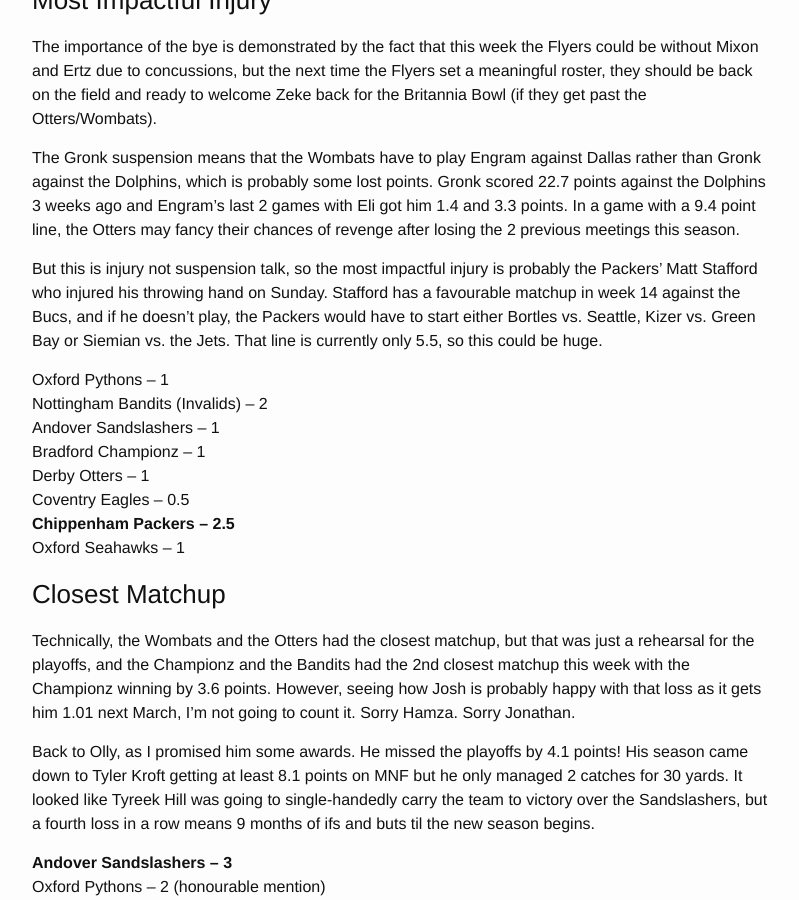
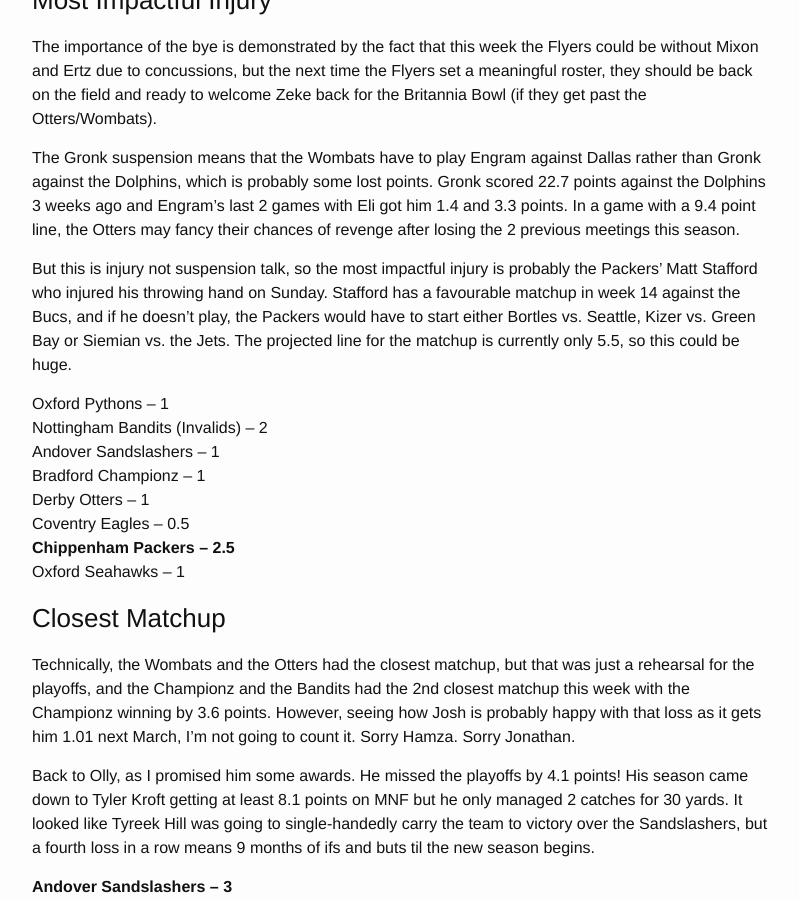
Before and after one commit to UKDynasty/ukdynasty.github.io, a Jekyll site: the page built from _posts/2017-12-06-weekly-awards-week-13.md, in a window 1280 px wide and 900 px high, scrolled down 838 px. Shown: the whole window, without its empty margins (238-1037 px from the left). Built offline with Jekyll 4.4.1, drawn with Linux system fonts in a browser that asks for light colours.

Commit message:
Add clarification

```diff
--- a/_posts/2017-12-06-weekly-awards-week-13.md
+++ b/_posts/2017-12-06-weekly-awards-week-13.md
@@ -26,7 +26,7 @@ The importance of the bye is demonstrated by the fact that this week the Flyers
 
 The Gronk suspension means that the Wombats have to play Engram against Dallas rather than Gronk against the Dolphins, which is probably some lost points. Gronk scored 22.7 points against the Dolphins 3 weeks ago and Engram’s last 2 games with Eli got him 1.4 and 3.3 points. In a game with a 9.4 point line, the Otters may fancy their chances of revenge after losing the 2 previous meetings this season.
 
-But this is injury not suspension talk, so the most impactful injury is probably the Packers’ Matt Stafford who injured his throwing hand on Sunday. Stafford has a favourable matchup in week 14 against the Bucs, and if he doesn’t play, the Packers would have to start either Bortles vs. Seattle, Kizer vs. Green Bay or Siemian vs. the Jets. That line is currently only 5.5, so this could be huge.
+But this is injury not suspension talk, so the most impactful injury is probably the Packers’ Matt Stafford who injured his throwing hand on Sunday. Stafford has a favourable matchup in week 14 against the Bucs, and if he doesn’t play, the Packers would have to start either Bortles vs. Seattle, Kizer vs. Green Bay or Siemian vs. the Jets. The projected line for the matchup is currently only 5.5, so this could be huge.
 
 Oxford Pythons – 1
 Nottingham Bandits (Invalids) – 2
```
